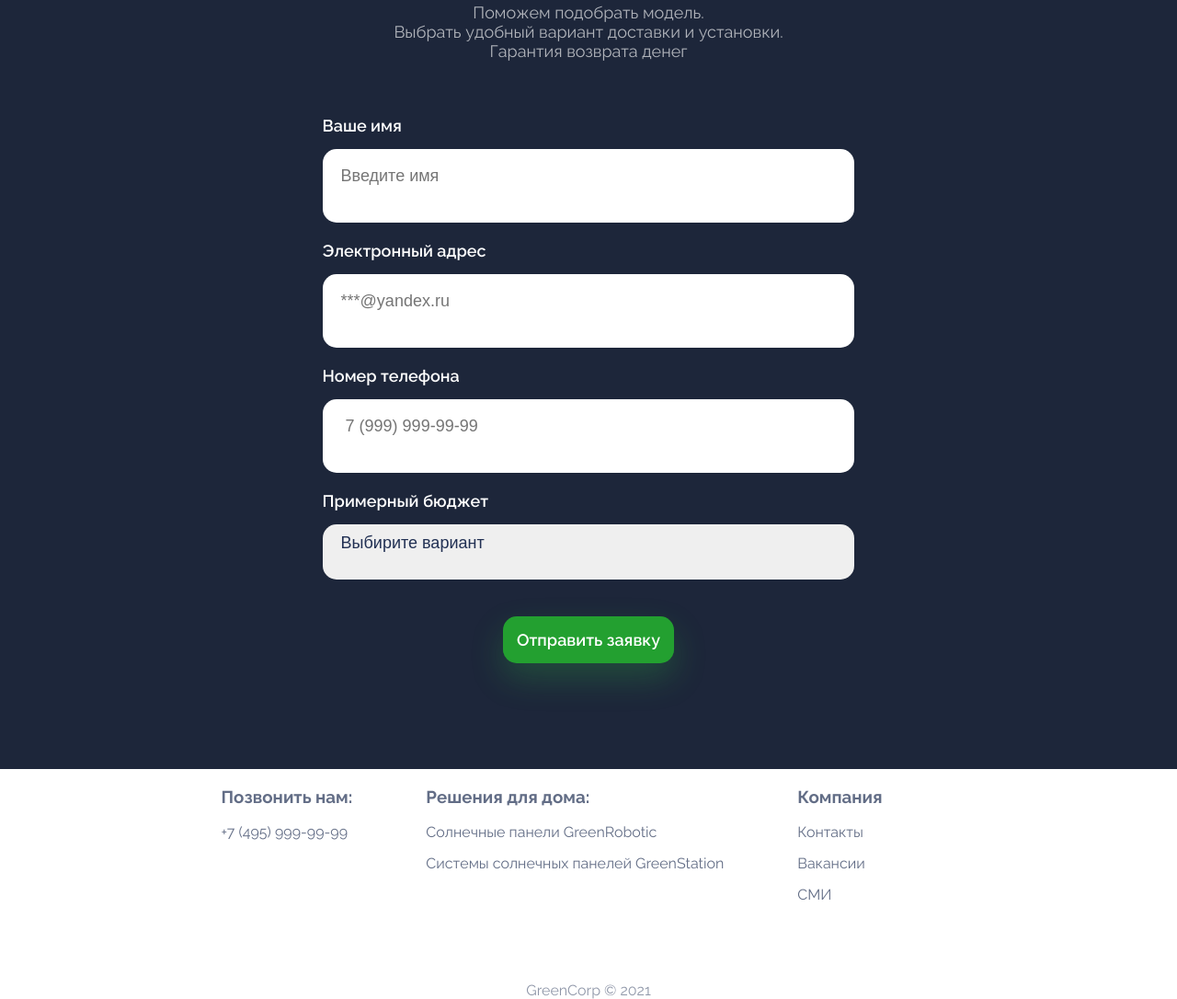
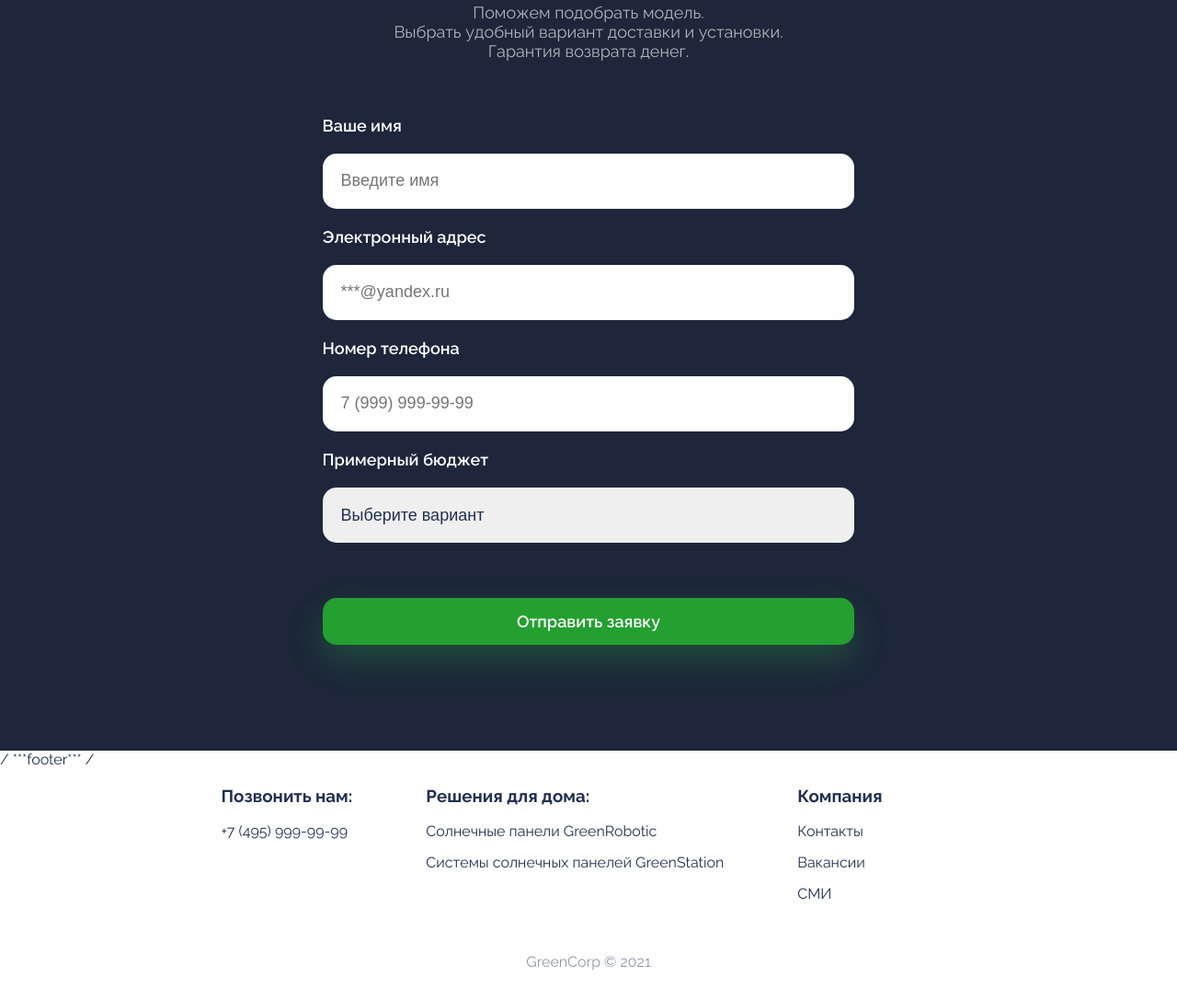
Before and after one commit to valeryakulov/green-corp-landing, a plain HTML site: page index.html in a window 1280 px wide. Shown: the part 1069-2155 px from the top of the page at 92% size. After the commit the page ends 2124 px from the top, so only its background shows below. Drawn offline with Linux system fonts and the light colour scheme.

Commit message:
Вторая версия проекта

```diff
--- a/index.html
+++ b/index.html
@@ -13,13 +13,13 @@
     <img class="header__logo" src='img/logo.svg'>
     <div class="header__controls">
       <a href="#contacts">Контакты</a>
-      <button>Заказать</button>
+      <button class="button">Заказать</button>
   </header>
   <section class="about">
     <div class="about__info">
       <h1>Солнечные панели GreenRobotic</h1>
       <p>Производите дешёвую экологически чистую электроэнергию из солнечного света</p>
-      <button>Узнать подробнее</button>
+      <button class="button">Узнать подробнее</button>
     </div>
     <div class="about__images">
       <img class="about__sun-image" src="img/sun.png">
@@ -29,43 +29,55 @@
   <section class="form">
     <div class="form__containter">
       <h1>Оставьте свои контакты</h1>
-      <p>Поможем подобрать модель.<br> Выбрать удобный вариант доставки и установки.<br> Гарантия возврата денег</p>
+      <p>Поможем подобрать модель.<br> Выбрать удобный вариант доставки и установки.<br> Гарантия возврата денег.</p>
       <form>
         <div class="form__group">
           <label for="name">Ваше имя</label>
           <input type="text" placeholder="Введите имя" id="name">
         </div>
         <div class="form__group">
-          <label for="name">Электронный адрес</label>
-          <input type="text" placeholder="***@yandex.ru" id="email">
+          <label for="email">Электронный адрес</label>
+          <input type="email" placeholder="***@yandex.ru" id="email">
         </div>
         <div class="form__group">
-          <label for="name">Номер телефона</label>
-          <input type="text" placeholder=" 7 (999) 999-99-99" id="phone">
+          <label for="phone">Номер телефона</label>
+          <input type="tel" placeholder="7 (999) 999-99-99" id="phone">
         </div>
         <div class="form__group">
-          <label for="name">Примерный бюджет</label>
+          <label for="budget">Примерный бюджет</label>
           <select id="budget">
-            <option>Выбирите вариант</option>
-            <option value="10–30"> 10 000₽ – 30 000₽</option>
-            <option value="30–60"> 30 000₽ – 60 000₽</option>
-            <option value="60–10"> 60 000₽ – 100 000₽</option>
-            <option value="100+"> 100 000₽</option>
+            <option>
+              Выберите вариант
+            </option>
+            <option value="10 - 30">
+              10 000₽ - 30 000₽
+            </option>
+            <option value="30 - 60">
+              30 000₽ - 60 000₽
+            </option>
+            <option value="60 - 100">
+              60 000₽ - 100 000₽
+            </option>
+            <option value="100+">
+              100 000₽
+            </option>
           </select>
+        </div>
+        <button type="submit" class=" button form__submit">
+          Отправить заявку
+        </button>
       </form>
-    </div>
-    <button class=" form__submit" type="submit">Отправить заявку </button>
   </section>
+
+  / ***footer*** /
   <footer>
     <div class="footer__container">
-
       <div class="footer__group">
         <h3>Позвонить нам:</h3>
         <div class="footer__links">
           <a href="tel:74959999999">+7 (495) 999-99-99</a>
         </div>
       </div>
-
       <div class="footer__group">
         <h3>Решения для дома:</h3>
         <div class="footer__links">
@@ -73,17 +85,15 @@
           <a href="#">Системы солнечных панелей GreenStation</a>
         </div>
       </div>
-
-
       <div class="footer__group">
         <h3>Компания</h3>
+
         <div class="footer__links">
           <a href="#">Контакты</a>
           <a href="#">Вакансии</a>
           <a href="#">СМИ</a>
         </div>
       </div>
-
     </div>
     <div class="footer__copyright">GreenCorp © 2021</div>
   </footer>
--- a/main.css
+++ b/main.css
@@ -22,7 +22,7 @@ a {
     font-size: 15px;
     font-weight: 600;
   }
-  button {
+  .button {
     font-family: 'Raleway', sans—serif;
     font-size: 15px;
     color: #fff;
@@ -33,6 +33,8 @@ a {
     box-shadow: 0 16px 36px rgb(52 213 68 / 22%);
     padding: 15px;
   }
+
+
   header a {
     font-size: 15px;
     font-weight: 600;
@@ -82,12 +84,13 @@ a {
         width: 550px;
       }
       .form {
-        display: flex; justify-content: center; align-items: center;
         background-color: #1D263A;
         color: #fff;
         padding-top: 115px;
         padding-bottom: 115px;
         text-align: center;
+        display: flex;
+        justify-content: center;
       }
       .form h1 {
         font-size: 48px;
@@ -110,23 +113,16 @@ a {
       .form label {
         font-size: 18px;
         font-weight: 600;
-        margin-bottom: 15px;
+        margin-bottom: 20px;
       }
-      .form input{
+      .form input, .form select {
+        border: none;
+        border-radius: 15px;
+        padding: 0 20px;
+        outline: none;
         font-size: 18px;
         color: #213053;
         height: 60px;
-        padding: 0px 0px 20px 20px;
-        border-radius: 15px;
-        border: none;
-      }
-      .form select{
-        font-size: 18px;
-        color: #213053;
-        height: 60px;
-        padding: 0px 0px 20px 20px;
-        border-radius: 15px;
-        border: none;
      }
       .form__submit{
         font-size: 18px;
@@ -139,12 +135,13 @@ a {
       input {
         outline: none;
       }
-      .form__submit:hover {
+      .button:hover{
         background-color: #f6980c;
         box-shadow: 0 16px 36px rgba(246 152 12 / 20%);
-transition: background-color 0.3s;
-transition: ease-in;
+        transition: background-color 0.3s ease-in;
       }
+      /***footer***/
+
       .footer {
         padding: 90px 20px;
         font-weight: 600;
@@ -161,13 +158,17 @@ transition: ease-in;
       }
       .footer__group {
         margin-right: 80px;
+      }
+      .footer h3 {
+        opacity: 0.7;
         font-size: 16px;
-        opacity: 0.7;
         margin-bottom: 30px;
       }
-      .footer__links a {
+
+      .footer__links {
           display: flex;
           flex-direction: column;
-        padding-bottom: 15px;
-        font-size: 16px;
        }
+       .footer__links a {
+        margin-bottom: 15px;
+     }
```
Lines whose indentation alone changed are shown as unchanged.
